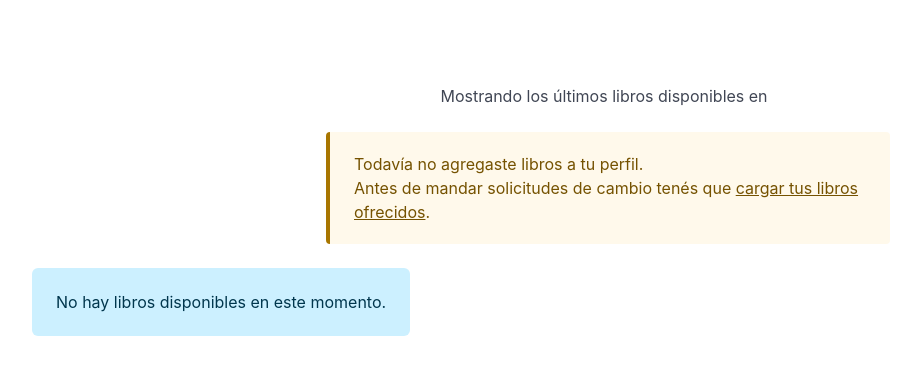
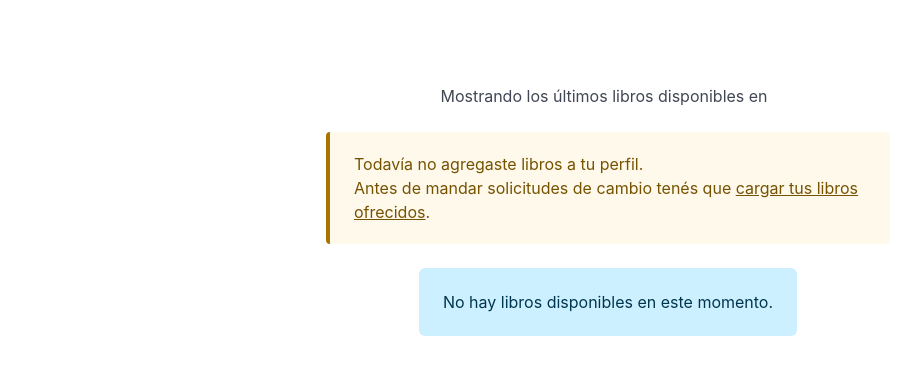
Before and after one commit to facundoolano/giralibros, a Django app: template books/templates/home.html in a window 1280 px wide. Shown: the top 375 px of the page, without its empty margins (32-953 px from the left). Run offline with Django 4.2, Linux system fonts and the light colour scheme; the template is opened without the code that fills it, so the values that code supplies are empty; parts of the project's set-up code (start-up, migrations or seed data) failed here and were passed over.

Commit message:
fix missing results message

```diff
--- a/books/templates/_book_list.html
+++ b/books/templates/_book_list.html
@@ -119,7 +119,7 @@
     </div>
   </div>
 {% empty %}
-  <div class="column">
+  <div class="column is-full is-flex is-justify-content-center">
     <div class="notification is-info is-light">
       <p>No hay libros disponibles en este momento.</p>
     </div>
```
